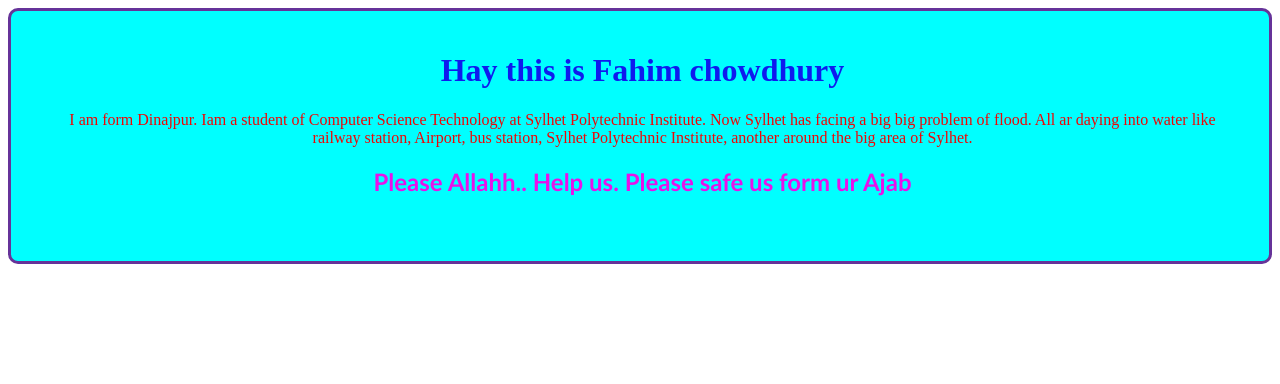
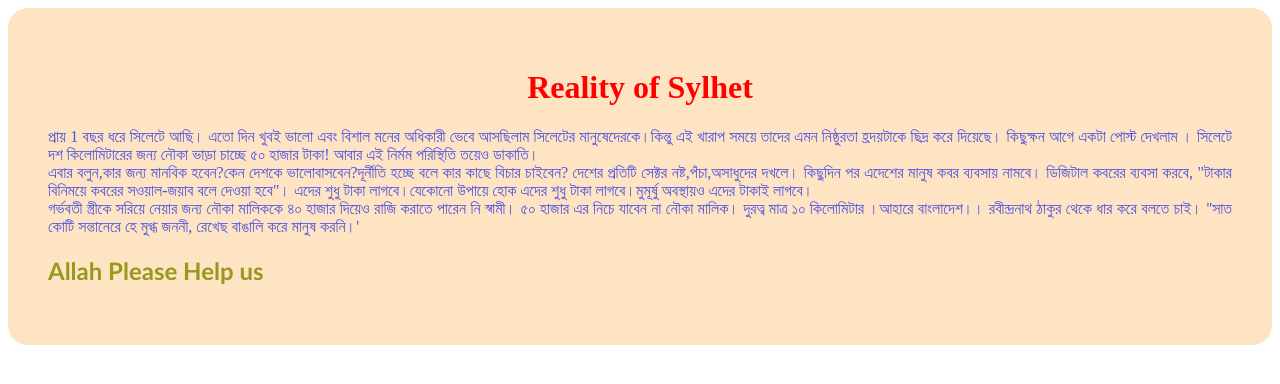
Before and after one commit to cfahim880/webhunter.webdevelopment, a plain HTML site: page indix.html in a window 1280 px wide. Drawn offline with Linux system fonts and the light colour scheme.

Commit message:
Reality of Sylhet

```diff
--- a/indix.html
+++ b/indix.html
@@ -4,36 +4,72 @@
     <meta charset="UTF-8">
     <meta http-equiv="X-UA-Compatible" content="IE=edge">
     <meta name="viewport" content="width=device-width, initial-scale=1.0">
-    <title>git hub</title>
+    <title>Reality of Sylhet</title>
     <style>
       .container{
-        margin: 20 40 45 50;
-        background-color: aqua;
-        padding: 20px 45px 45px 50px;
-        border-radius: 10px;
-        border: 3px solid rebeccapurple;
+        background-color:bisque;
+        padding: 40px;
+        border: 20px;
         text-align: center;
-      }
-      .container h1{
-        font-family: 'Times New Roman', Times, serif;
-        color: rgb(15, 26, 238);
+      border-bottom: 10 20 25 30;
+      border-radius: 20px;
+      border-color: rgb(40, 10, 238);
 
       }
 
+      .container h1{
+        color: red;
+        font-family: 'Times New Roman', Times, serif;
+        font-weight: bold;
+
+      }
       .container p{
-        color:rgb(238, 6, 6) ;
+        color: rgba(7, 26, 235, 0.712);
+        text-align: justify;
+        text-size-adjust: 1.5px;
+        font-size: 2;
       }
       .container h2{
-        font-family: 'Trebuchet MS', 'Lucida Sans Unicode', 'Lucida Grande', 'Lucida Sans', Arial, sans-serif;
-        color: rgb(233, 17, 233);
+
+        font-family: 'Gill Sans', 'Gill Sans MT', Calibri, 'Trebuchet MS', sans-serif;
+        color:rgb(152, 152, 29);
+        text-align: left;
       }
     </style>
+
+
 </head>
-<body>
-      <div class="container" >
-        <h1>Hay this is Fahim chowdhury</h1>
-         <p>I am form Dinajpur. Iam a student of Computer Science Technology at Sylhet Polytechnic Institute. Now Sylhet has facing a big big problem of flood. All ar daying into water like railway station, Airport, bus station, Sylhet Polytechnic Institute, another around the big area of Sylhet.</p>
-        <h2> Please Allahh.. Help us. Please safe us form ur Ajab</h2>
-      </div>
+<body> <div class="container">
+              <h1>
+                Reality of Sylhet
+             </h1>
+            <p>
+         প্রায় 1 বছর ধরে সিলেটে আছি।
+        এতো দিন খুবই ভালো এবং বিশাল মনের অধিকারী ভেবে আসছিলাম সিলেটের মানুষেদেরকে।কিন্তু এই খারাপ সময়ে তাদের এমন নিষ্ঠুরতা  হ্রদয়টাকে ছিদ্র করে দিয়েছে।
+        কিছুক্ষন আগে একটা পোস্ট দেখলাম ।
+
+        সিলেটে দশ কিলোমিটারের জন্য নৌকা ভাড়া চাচ্ছে ৫০ হাজার টাকা!
+        আবার এই নির্মম পরিস্থিতি তয়েও ডাকাতি। <br>
+
+        এবার বলুন,কার জন্য মানবিক হবেন?কেন দেশকে ভালোবাসবেন?দূর্নীতি হচ্ছে বলে কার কাছে বিচার চাইবেন?
+        দেশের প্রতিটি সেক্টর নষ্ট,পঁচা,অসাধুদের দখলে।
+
+        কিছুদিন পর এদেশের মানুষ কবর ব্যবসায় নামবে। ডিজিটাল কবরের ব্যবসা করবে, "টাকার বিনিময়ে কবরের সওয়াল-জয়াব বলে দেওয়া হবে"।
+
+        এদের শুধু টাকা লাগবে।যেকোনো উপায়ে হোক এদের শুধু টাকা লাগবে।মুমূর্ষু অবস্থায়ও এদের টাকাই লাগবে। <br>
+
+        গর্ভবতী স্ত্রীকে সরিয়ে নেয়ার জন্য নৌকা মালিককে ৪০ হাজার দিয়েও রাজি করাতে পারেন নি স্বামী। ৫০ হাজার এর নিচে যাবেন না নৌকা মালিক।
+        দুরত্ব মাত্র ১০ কিলোমিটার ।আহারে বাংলাদেশ।।
+
+        রবীন্দ্রনাথ ঠাকুর থেকে ধার করে বলতে চাই।
+
+        ‌''সাত কোটি সন্তানেরে হে মুগ্ধ জননী,
+        রেখেছ বাঙালি করে মানুষ করনি।'
+
+      </p>
+      <h2>Allah Please Help us </h2>
+
+
+    </div>
 </body>
 </html>
```
